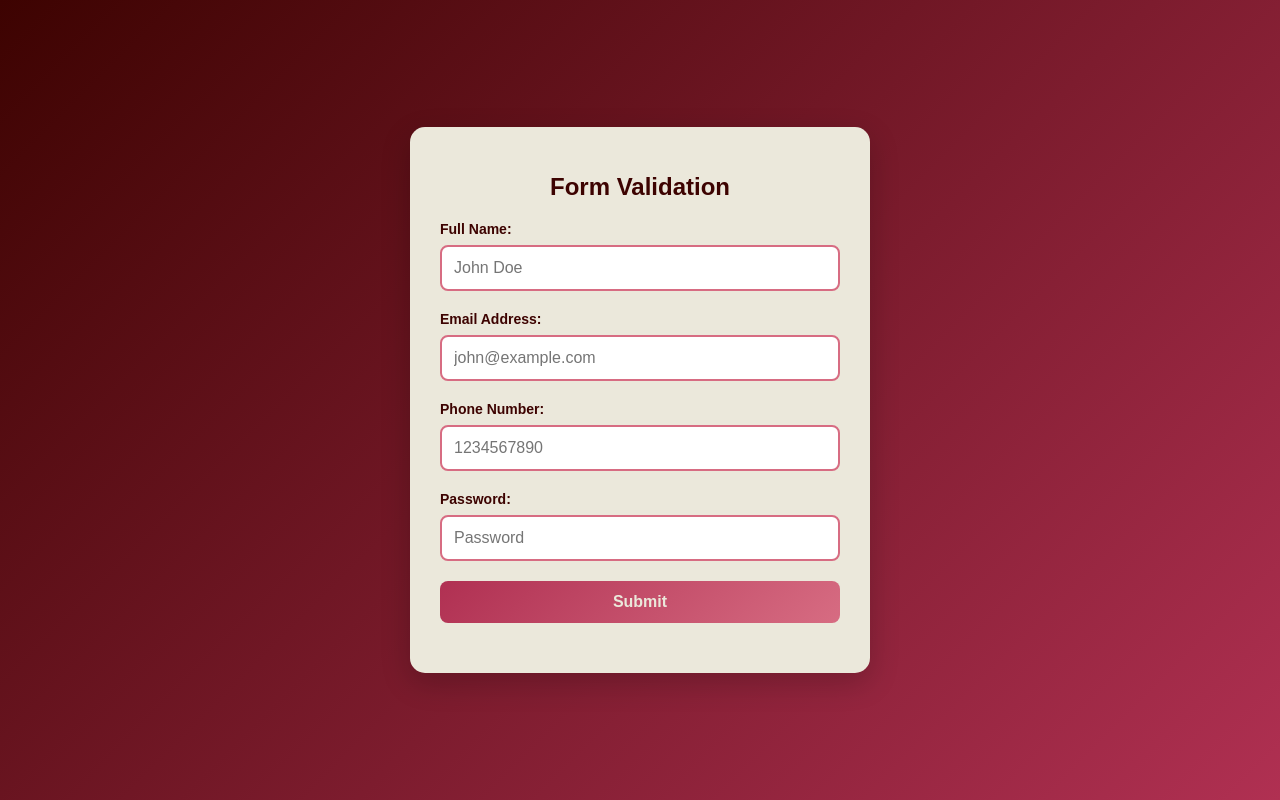
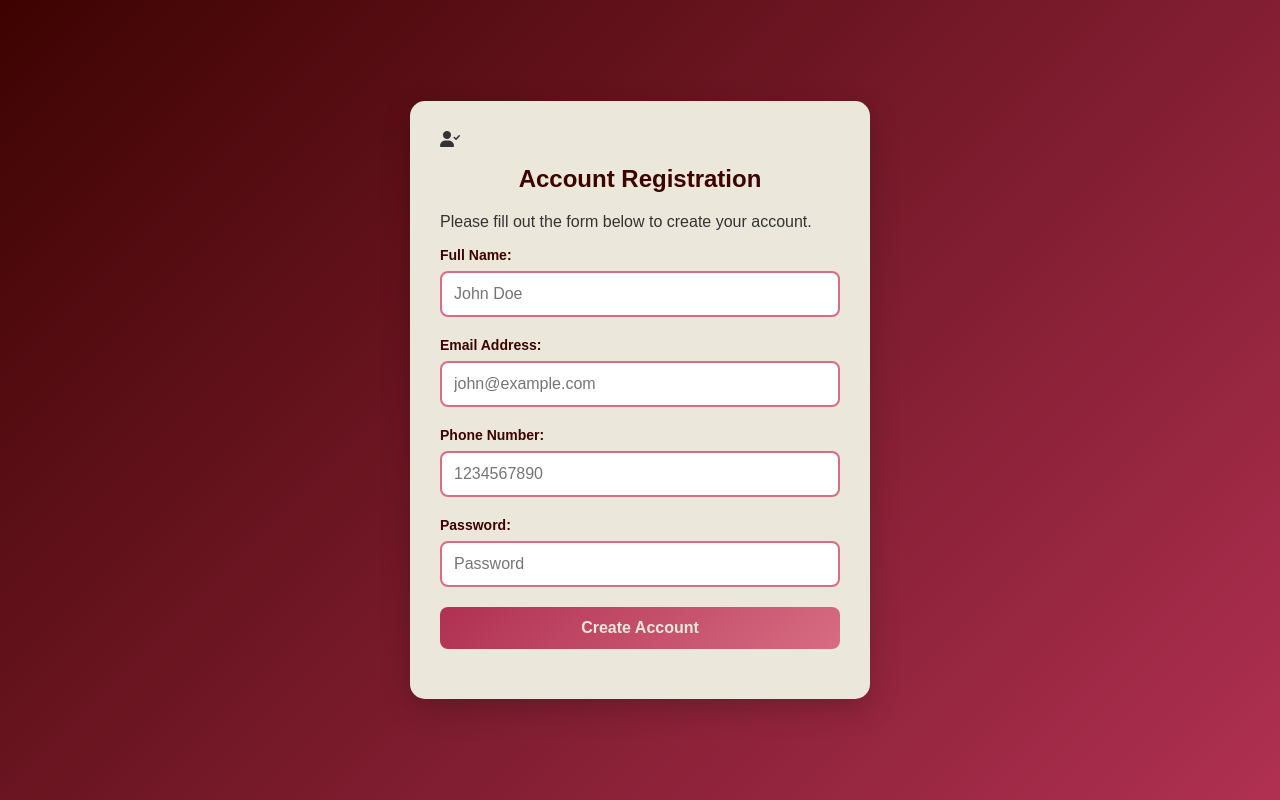
Before and after one commit to citizenofgotham/js-regex-validation_Your_Name, a plain HTML site: page index.html in a window 1280 px wide. Drawn offline with Linux system fonts and the light colour scheme.

Commit message:
Update index.html

```diff
--- a/index.html
+++ b/index.html
@@ -5,10 +5,19 @@
     <meta name="viewport" content="width=device-width, initial-scale=1.0">
     <title>Form Validation with RegExp</title>
     <link rel="stylesheet" href="style.css">
+    <!-- Add a font-awesome icon for the form -->
+    <link rel="stylesheet" href="https://cdnjs.cloudflare.com/ajax/libs/font-awesome/6.0.0-beta3/css/all.min.css">
 </head>
 <body>
     <div class="container">
-        <h1>Form Validation</h1>
+        <!-- Add a title and subtitle -->
+        <div class="header">
+            <i class="fas fa-user-check icon"></i> <!-- Font-awesome icon -->
+            <h1>Account Registration</h1>
+            <p>Please fill out the form below to create your account.</p>
+        </div>
+
+        <!-- Form -->
         <form id="validationForm">
             <!-- Full Name Field -->
             <div class="form-group">
@@ -39,7 +48,7 @@
             </div>
 
             <!-- Submit Button -->
-            <button type="submit">Submit</button>
+            <button type="submit">Create Account</button>
         </form>
 
         <!-- Success Message -->
```
